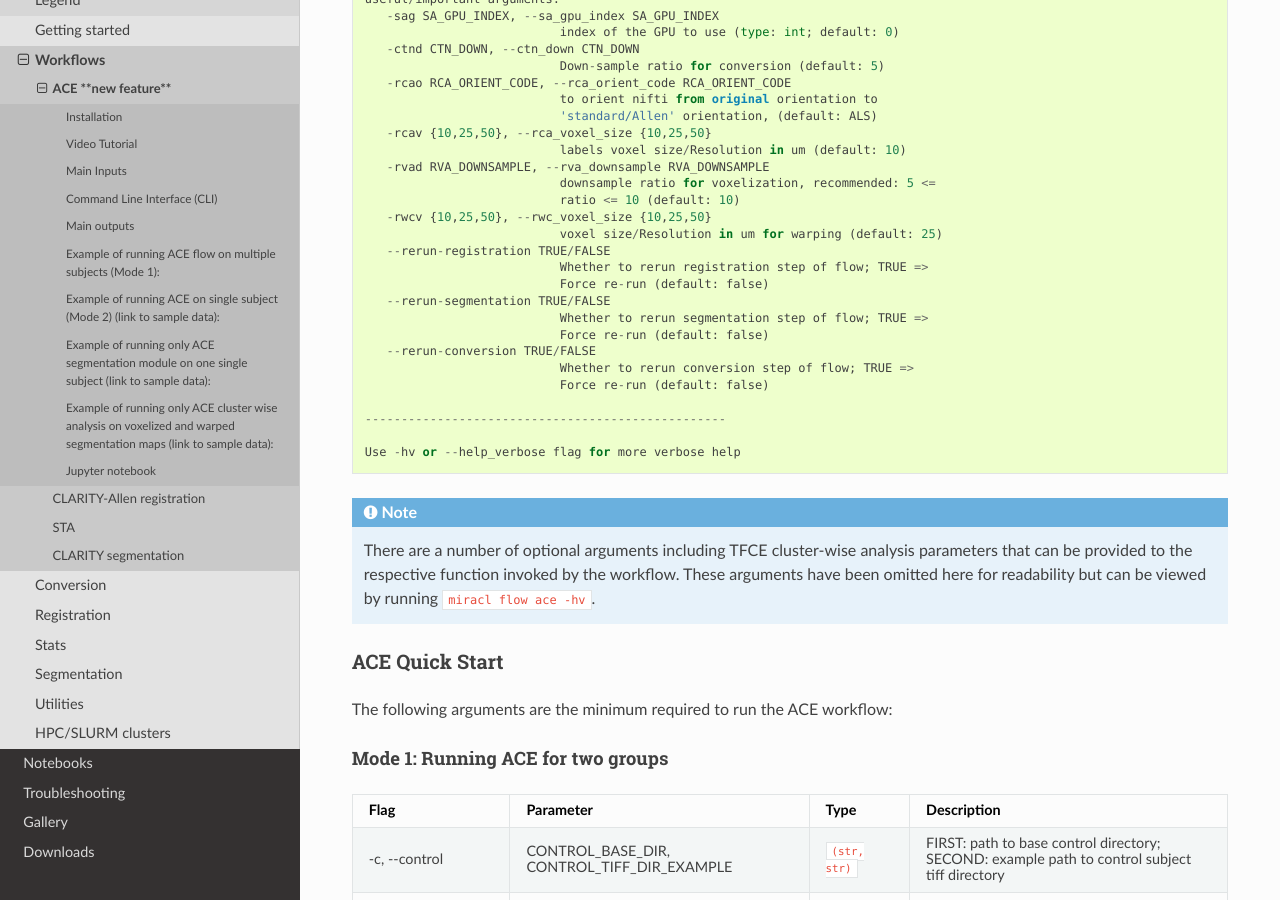
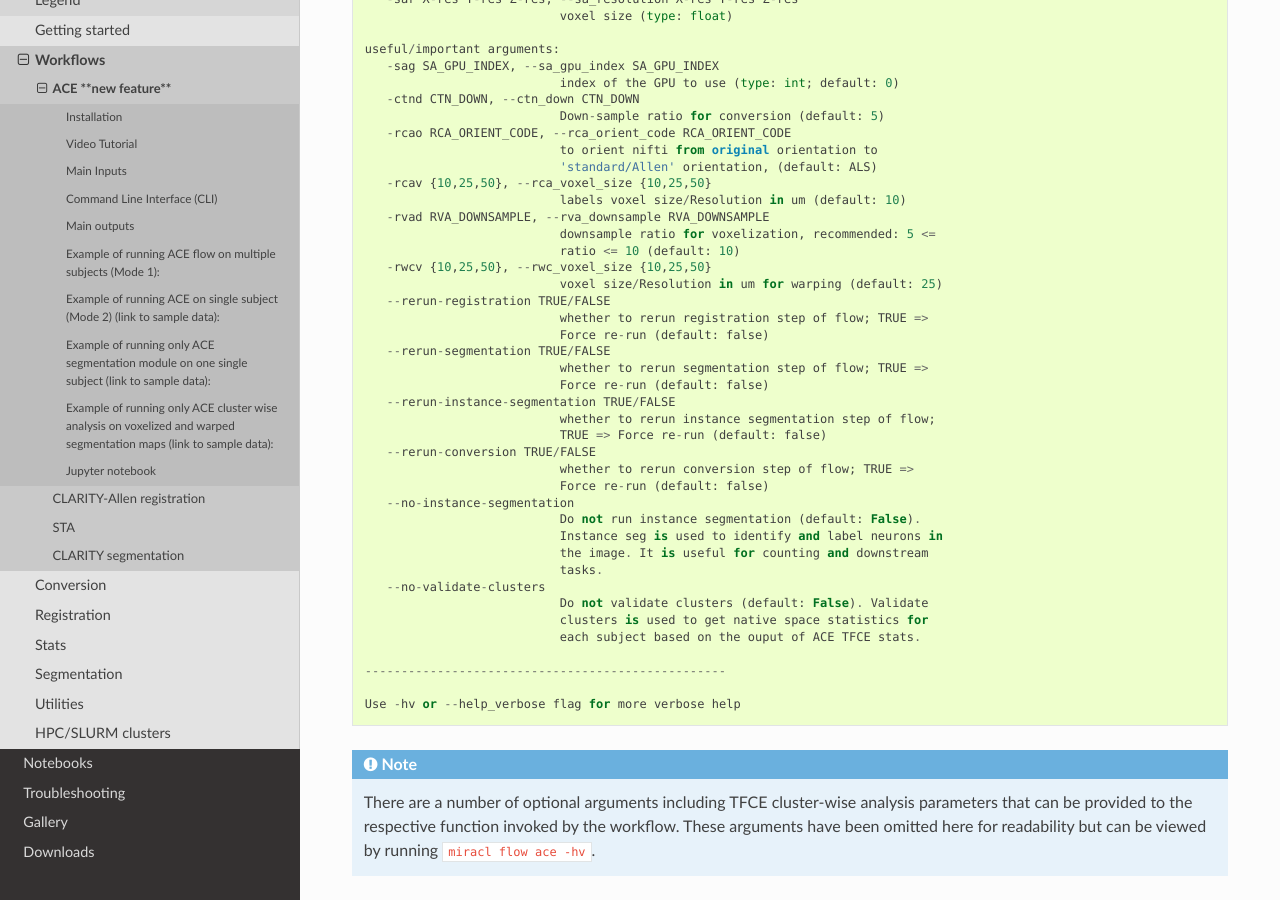
Before and after one commit to AICONSlab/MIRACL, a Sphinx documentation site: the page built from docs/tutorials/workflows/ace_flow/ace_flow.rst, in a window 1280 px wide and 900 px high, scrolled down 3368 px. Built offline with Sphinx 7.4.7 and the Read the Docs theme 3.1.0, drawn with Linux system fonts in a browser that asks for light colours; some of the changed text lies outside the part shown.

Commit message:
[docs] Add new ace parser flags to docs

```diff
--- a/docs/tutorials/workflows/ace_flow/ace_flow.rst
+++ b/docs/tutorials/workflows/ace_flow/ace_flow.rst
@@ -136,7 +136,10 @@ The following information will be printed to the terminal:
         [-rwcv {10,25,50}]
         [--rerun-registration TRUE/FALSE]
         [--rerun-segmentation TRUE/FALSE]
+        [--rerun-instance-segmentation TRUE/FALSE]
         [--rerun-conversion TRUE/FALSE]
+        [--no-instance-segmentation]
+        [--no-validate-clusters]
 
       1) Segments images with ACE
       2) Convert raw tif/tiff files to nifti for registration
@@ -184,14 +187,26 @@ The following information will be printed to the terminal:
       -rwcv {10,25,50}, --rwc_voxel_size {10,25,50}
                               voxel size/Resolution in um for warping (default: 25)
       --rerun-registration TRUE/FALSE
-                              Whether to rerun registration step of flow; TRUE =>
+                              whether to rerun registration step of flow; TRUE =>
                               Force re-run (default: false)
       --rerun-segmentation TRUE/FALSE
-                              Whether to rerun segmentation step of flow; TRUE =>
+                              whether to rerun segmentation step of flow; TRUE =>
                               Force re-run (default: false)
+      --rerun-instance-segmentation TRUE/FALSE
+                              whether to rerun instance segmentation step of flow;
+                              TRUE => Force re-run (default: false)
       --rerun-conversion TRUE/FALSE
-                              Whether to rerun conversion step of flow; TRUE =>
+                              whether to rerun conversion step of flow; TRUE =>
                               Force re-run (default: false)
+      --no-instance-segmentation
+                              Do not run instance segmentation (default: False).
+                              Instance seg is used to identify and label neurons in
+                              the image. It is useful for counting and downstream
+                              tasks.
+      --no-validate-clusters
+                              Do not validate clusters (default: False). Validate
+                              clusters is used to get native space statistics for
+                              each subject based on the ouput of ACE TFCE stats.
 
    --------------------------------------------------
 
```
